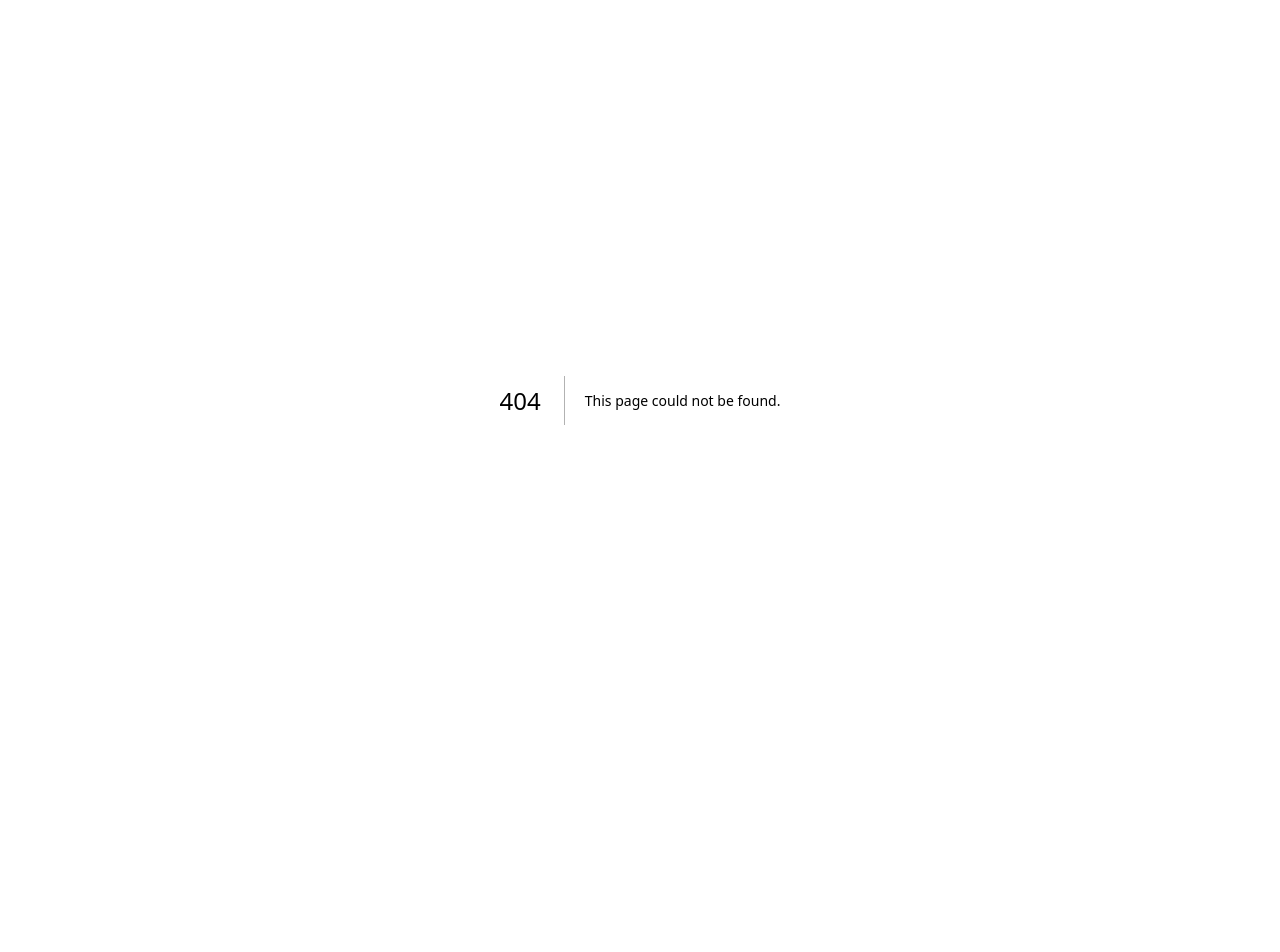
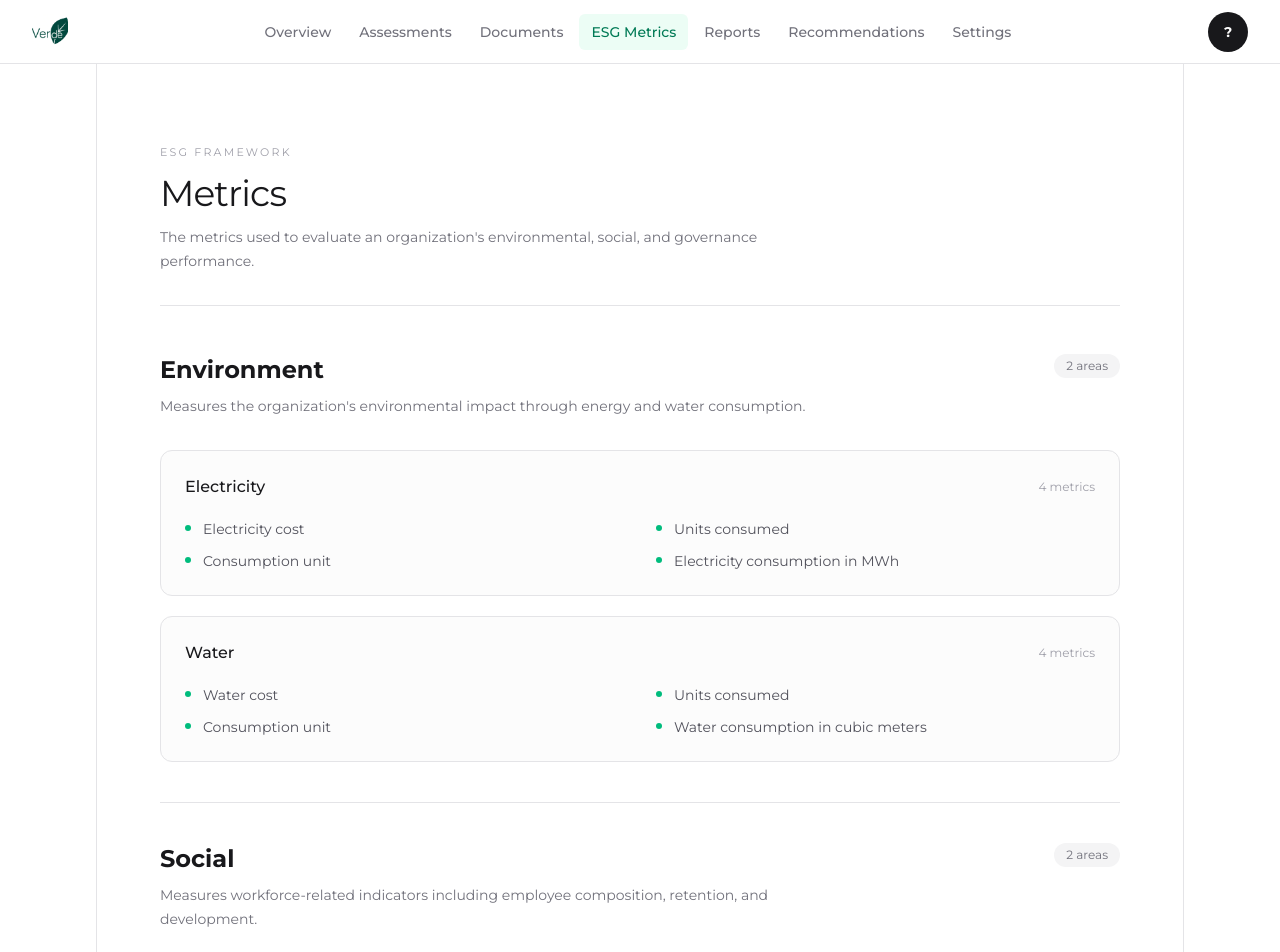
Before and after one commit to Alorik/verde, a Next.js app: page /metrics in a window 1280 px wide. Before the commit this address had no page. Shown: the top 952 px of the page. Before the commit the page ends 800 px from the top, so only its background shows below. Built offline with nearby package versions, Linux system fonts and the light colour scheme; no server answers.

Commit message:
feat: metrics page added

```diff
--- /dev/null
+++ b/app/(dashboard)/metrics/page.tsx
@@ -0,0 +1,197 @@
+"use client";
+
+import { motion } from "framer-motion";
+
+const metrics = [
+  {
+    category: "Environment",
+    description:
+      "Measures the organization's environmental impact through energy and water consumption.",
+    areas: [
+      {
+        name: "Electricity",
+        metrics: [
+          "Electricity cost",
+          "Units consumed",
+          "Consumption unit",
+          "Electricity consumption in MWh",
+        ],
+      },
+      {
+        name: "Water",
+        metrics: [
+          "Water cost",
+          "Units consumed",
+          "Consumption unit",
+          "Water consumption in cubic meters",
+        ],
+      },
+    ],
+  },
+  {
+    category: "Social",
+    description:
+      "Measures workforce-related indicators including employee composition, retention, and development.",
+    areas: [
+      {
+        name: "Employee Data",
+        metrics: [
+          "Total employees",
+          "Male employees",
+          "Female employees",
+          "Employee turnover",
+          "Employee training hours",
+        ],
+      },
+      {
+        name: "CSR",
+        metrics: [
+          "Corporate social responsibility activities",
+          "Community initiatives",
+          "Social impact information",
+        ],
+      },
+    ],
+  },
+  {
+    category: "Governance",
+    description:
+      "Measures organizational governance practices, policies, and responsible business practices.",
+    areas: [
+      {
+        name: "Governance",
+        metrics: [
+          "Governance policies",
+          "Business ethics",
+          "Compliance practices",
+          "Risk management",
+          "Corporate governance information",
+        ],
+      },
+    ],
+  },
+];
+
+export default function MetricsPage() {
+  return (
+    <main className="min-h-screen border-x border-zinc-200 mx-24 bg-white">
+      <div className="mx-auto max-w-5xl px-8 py-20">
+        {/* Header */}
+        <div className="border-b border-zinc-200 pb-8">
+          <p className="text-[11px] uppercase tracking-[0.2em] text-zinc-400">
+            ESG framework
+          </p>
+
+          <h1 className="mt-3 text-4xl tracking-tight text-zinc-900">
+            Metrics
+          </h1>
+
+          <p className="mt-3 max-w-2xl text-sm leading-6 text-zinc-500">
+            The metrics used to evaluate an organization&apos;s environmental,
+            social, and governance performance.
+          </p>
+        </div>
+
+        {/* ESG Categories */}
+        <div className="mt-12 space-y-10">
+          {metrics.map((category, categoryIndex) => (
+            <motion.section
+              key={category.category}
+              initial={{ opacity: 0, y: 12 }}
+              animate={{ opacity: 1, y: 0 }}
+              transition={{
+                duration: 0.4,
+                delay: categoryIndex * 0.1,
+              }}
+              className="border-b border-zinc-200 pb-10 last:border-b-0"
+            >
+              {/* Category header */}
+              <div className="flex items-start justify-between gap-8">
+                <div>
+                  <h2 className="text-2xl font-semibold text-zinc-900">
+                    {category.category}
+                  </h2>
+
+                  <p className="mt-2 max-w-2xl text-sm leading-6 text-zinc-500">
+                    {category.description}
+                  </p>
+                </div>
+
+                <div className="shrink-0 rounded-full bg-zinc-100 px-3 py-1 text-xs text-zinc-500">
+                  {category.areas.length}{" "}
+                  {category.areas.length === 1 ? "area" : "areas"}
+                </div>
+              </div>
+
+              {/* Areas */}
+              <div className="mt-8 space-y-5">
+                {category.areas.map((area) => (
+                  <div
+                    key={area.name}
+                    className="rounded-xl border border-zinc-200 bg-zinc-50/50 p-6"
+                  >
+                    <div className="flex items-center justify-between">
+                      <h3 className="text-base font-medium text-zinc-900">
+                        {area.name}
+                      </h3>
+
+                      <span className="text-xs text-zinc-400">
+                        {area.metrics.length} metrics
+                      </span>
+                    </div>
+
+                    <div className="mt-5 grid gap-x-8 gap-y-3 sm:grid-cols-2">
+                      {area.metrics.map((metric) => (
+                        <div
+                          key={metric}
+                          className="flex items-start gap-3 text-sm text-zinc-600"
+                        >
+                          <span className="mt-1.5 h-1.5 w-1.5 shrink-0 rounded-full bg-emerald-500" />
+
+                          <span>{metric}</span>
+                        </div>
+                      ))}
+                    </div>
+                  </div>
+                ))}
+              </div>
+            </motion.section>
+          ))}
+        </div>
+
+        {/* Score overview */}
+        <motion.section
+          initial={{ opacity: 0, y: 12 }}
+          animate={{ opacity: 1, y: 0 }}
+          transition={{ duration: 0.4, delay: 0.35 }}
+          className="mt-4 rounded-xl border border-zinc-200 bg-zinc-50 p-6"
+        >
+          <h2 className="text-lg font-semibold text-zinc-900">ESG Score</h2>
+
+          <p className="mt-2 text-sm leading-6 text-zinc-500">
+            The collected metrics are used to calculate individual
+            Environmental, Social, and Governance scores, which are combined
+            into an overall ESG score.
+          </p>
+
+          <div className="mt-6 grid gap-4 sm:grid-cols-4">
+            {["Environmental", "Social", "Governance", "Overall ESG"].map(
+              (score) => (
+                <div
+                  key={score}
+                  className="rounded-lg border border-zinc-200 bg-white p-4"
+                >
+                  <p className="text-xs text-zinc-400">{score}</p>
+
+                  <p className="mt-2 text-lg font-medium text-zinc-900">
+                    Score
+                  </p>
+                </div>
+              ),
+            )}
+          </div>
+        </motion.section>
+      </div>
+    </main>
+  );
+}
```
